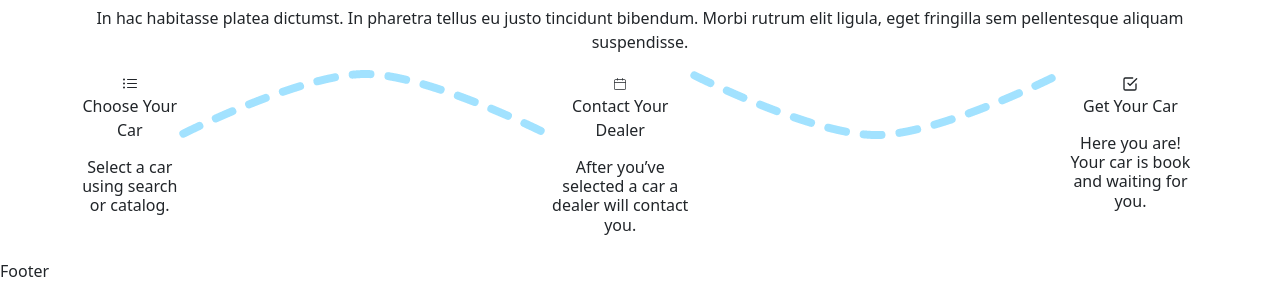
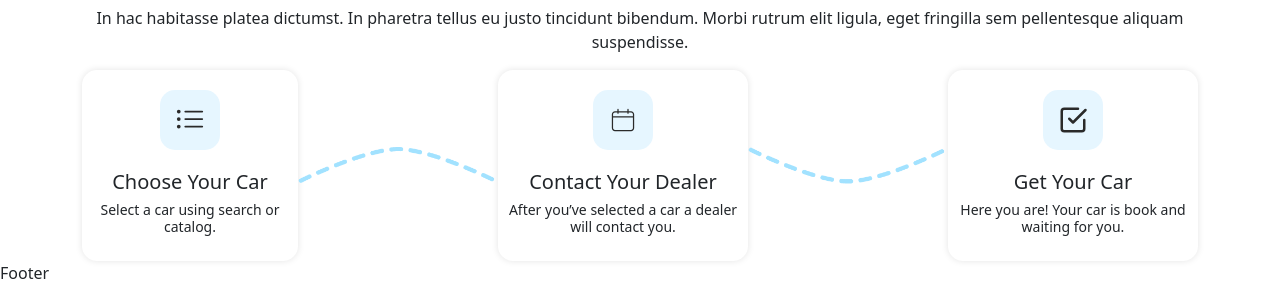
Before and after one commit to Diaa-0-Abdelaziz/tageer, a React (Create React App) app: page / in a window 1280 px wide. Shown: the part 3297-3579 px from the top of the page. Built offline with nearby package versions, Linux system fonts and the light colour scheme.

Commit message:
modified:   src/pages/Home/component/BetterWay/BetterWay.css 	modified:   src/pages/Home/component/BetterWay/BetterWay.css.map 	modified:   src/pages/Home/component/BetterWay/BetterWay.jsx 	modified:   src/pages/Home/component/BetterWay/BetterWay.scss

```diff
--- a/src/pages/Home/component/BetterWay/BetterWay.css
+++ b/src/pages/Home/component/BetterWay/BetterWay.css
@@ -15,7 +15,44 @@
 .BetterWay .container .text p {
   font-size: 16px;
 }
-.BetterWay .container ul li i {
-  width: 76px;
-  height: 76px;
+.BetterWay .container ul {
+  margin: 0 auto;
+}
+.BetterWay .container ul li {
+  border-radius: 15px;
+  display: flex;
+  flex-direction: column;
+  align-items: center;
+}
+.BetterWay .container ul li img {
+  width: 200px;
+}
+.BetterWay .container ul li div {
+  width: 60px;
+  height: 60px;
+  border-radius: 15px;
+  color: #2a2a2a;
+  margin: 20px 0;
+  display: flex;
+  align-items: center;
+  justify-content: center;
+  background-color: #E6F6FF;
+  font-size: 30px;
+}
+.BetterWay .container ul li h5 {
+  font-size: 20px;
+}
+.BetterWay .container ul li h6 {
+  font-size: 14px;
+  padding: 0 10px;
+  margin-bottom: 25px;
+}
+.BetterWay .container ul .notLine {
+  box-shadow: 0px 0px 7px rgba(0, 0, 0, 0.111);
+  max-width: 250px;
+}
+@media screen and (max-width: 993px) {
+  .BetterWay .container ul {
+    flex-direction: column;
+  }
 }/*# sourceMappingURL=BetterWay.css.map */
--- a/src/pages/Home/component/BetterWay/BetterWay.jsx
+++ b/src/pages/Home/component/BetterWay/BetterWay.jsx
@@ -11,31 +11,30 @@ export default function BetterWay() {
     <section className='BetterWay text-center'>
       <div className="container">
       <div className="img_cover"></div>
-
       <div className='text'>
       <h3>Better Way to Find Your Perfect Car</h3>
       <p>In hac habitasse platea dictumst. In pharetra tellus eu justo tincidunt bibendum. Morbi rutrum elit ligula, eget fringilla sem pellentesque aliquam suspendisse.</p>
       </div>
-      <ul className=' list-unstyled d-flex'>
-        <li>
-            <i><BsListUl/></i>
-            <p>Choose Your Car</p>
+      <ul className=' list-unstyled d-flex align-items-center justify-content-center'>
+        <li className='notLine'>
+            <div><BsListUl/></div>
+            <h5>Choose Your Car</h5>
             <h6>Select a car using search or catalog.</h6>
         </li>
         <li>
             <img src={line1} alt={line1} />
         </li>
-        <li>
-        <i><CiCalendar/></i>
-        <p>Contact Your Dealer</p>
+        <li className='notLine'>
+        <div><CiCalendar/></div>
+        <h5>Contact Your Dealer</h5>
         <h6>After you’ve selected a car a dealer will contact you.</h6>
         </li>
         <li>
             <img src={line2} alt={line2} />
         </li>
-        <li>
-        <i><LuCheckSquare/></i>
-        <p>Get Your Car</p>
+        <li className='notLine'>
+        <div><LuCheckSquare/></div>
+        <h5>Get Your Car</h5>
         <h6>Here you are! Your car is book and waiting for you.</h6>
         </li>
       </ul>
--- a/src/pages/Home/component/BetterWay/BetterWay.scss
+++ b/src/pages/Home/component/BetterWay/BetterWay.scss
@@ -27,14 +27,50 @@
     }
     ul
     {
+        margin: 0 auto;
         li
         {
-            i
+            border-radius: 15px;
+            display: flex;
+            flex-direction: column;
+            align-items: center;
+            img
             {
-                width: 76px;
-                height: 76px;
+                width: 200px;
+            }
+            div
+            {
+                width: 60px;
+                height: 60px;
+                border-radius: 15px;
+                color: #2a2a2a;
+                margin: 20px 0;
+                display: flex;
+                align-items: center;
+                justify-content: center;
+                background-color: #E6F6FF;
+                font-size: 30px;
+            }
+            h5
+            {
+                font-size: 20px;
+            }
+            h6
+            {
+                font-size: 14px;
+                padding: 0 10px;
+                margin-bottom: 25px;
             }
         }
+        .notLine
+        {
+            box-shadow: 0px 0px 7px rgba(0, 0, 0, 0.111);
+            max-width: 250px;
+        }
+        @media screen and (max-width:993px) {
+            flex-direction: column;
+        }
+
     }
 }
 }
```
Also changed, not shown: 1 other file (tests, documents, lock files or other folders).
